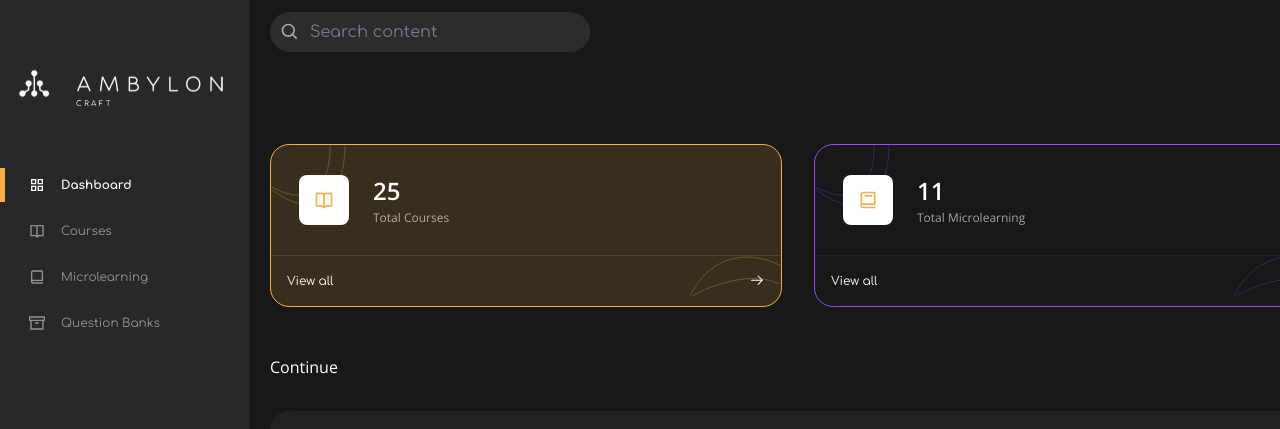
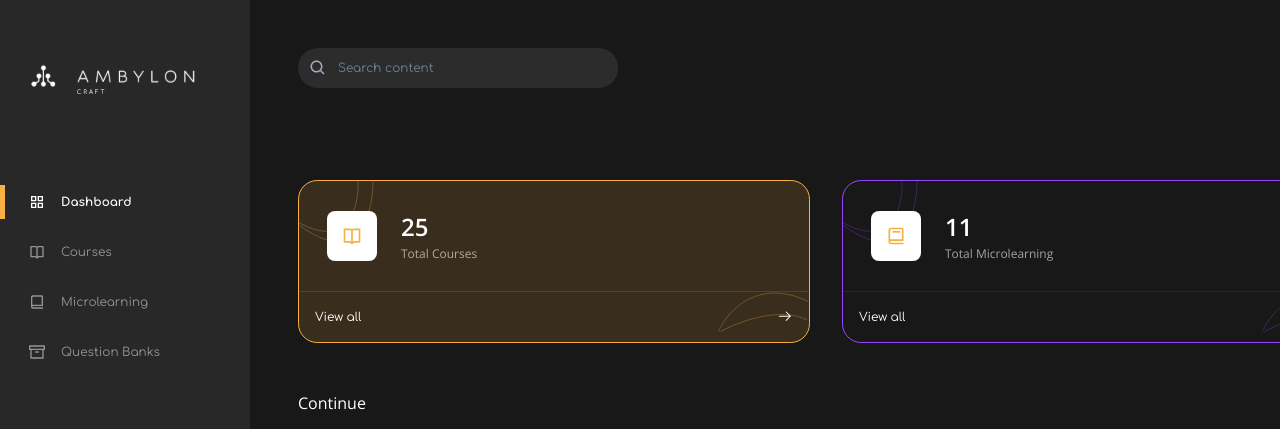
Before and after one commit to theoraccoon/amby-craft-fe, a Next.js app: page /dashboard in a window 1280 px wide. Shown: the top 429 px of the page. Built offline with nearby package versions, Linux system fonts and the light colour scheme; grey boxes are pictures that could not be loaded.

Commit message:
fix: spaces on layout page

```diff
--- a/src/app/shared/layout.tsx
+++ b/src/app/shared/layout.tsx
@@ -22,7 +22,7 @@ export default function SharedLayout({ children }: { children: ReactNode }) {
             <MobileViewHeader />
           </div>
           {/* Main Content */}
-          <div className="bg-[#181818] flex flex-col h-screen px-5 ">
+          <div className="bg-[#181818] flex flex-col h-screen px-12 ">
             <Header />
             <div className="flex-1 overflow-y-auto no-scrollbar">{children}</div>
             <div className="md:hidden fixed bottom-0 left-0 w-full  flex justify-around items-center h-[90px] bg-[#181818]">
--- a/src/components/layout/header/header-actions-panel.tsx
+++ b/src/components/layout/header/header-actions-panel.tsx
@@ -47,7 +47,7 @@ export default function HeaderActionsPanel({ isDashboardPage }: HeaderActionsPan
 
       <div className="flex items-center justify-endw-[30%]  gap-10  ">
         <div className="flex w-[120px]  gap-10 ">
-          <RoundedButton leftIcon={<FiPlus color="#000000" />} onClick={() => setIsOpen(true)}>
+          <RoundedButton leftIcon={<FiPlus color="#000000" height="12px" />} onClick={() => setIsOpen(true)}>
             Create
           </RoundedButton>
 
--- a/src/components/layout/header/header.tsx
+++ b/src/components/layout/header/header.tsx
@@ -11,11 +11,11 @@ export default function Header() {
   const isDashboardPage = pathname === '/dashboard'
 
   return (
-    <div className="hidden md:flex w-full flex-col h-[8vh] justify-center">
-      <div className="flex items-center w-full justify-between">
+    <div className="hidden md:flex w-full flex-col justify-center pb-3">
+      <div className="flex items-center w-full justify-between mt-12">
         {/* Search Bar */}
         <div className="flex items-center h-full w-[20%]">
-          <SearchInputField leftIcon={<BiSearch color="#A0AEC0" size="20px" />} />
+          <SearchInputField leftIcon={<BiSearch color="#A0AEC0" size="18px" />} />
         </div>
         {!isDashboardPage && (
           <div className="flex items-center h-full w-[30%]">
--- a/src/components/layout/sidebar.tsx
+++ b/src/components/layout/sidebar.tsx
@@ -2,7 +2,7 @@
 
 import React from 'react';
 // Make sure to import your icons correctly, e.g.:
-import {  BiBookOpen, BiBookAlt ,} from 'react-icons/bi';
+import { BiBookOpen, BiBookAlt, } from 'react-icons/bi';
 import { MdGridView } from "react-icons/md";
 import { FiArchive } from "react-icons/fi";
 import Image from "next/image";
@@ -31,26 +31,27 @@ function SidebarMenu() {
     };
 
 
-    const baseLiClasses = "flex items-center gap-4 !p-2 text-white !pl-6 !mb-3 !border-l-[5px] !border-[#282828]  cursor-pointer";
+    const baseLiClasses = "flex items-center gap-4 !p-2 text-white !pl-6 !mb-4 !border-l-[5px] !border-[#282828]  cursor-pointer";
 
 
     const baseIconClasses = "text-base";
     const baseSpanClasses = "!text-xs";
-
+0
     return (
         <div className='flex flex-col  w-full h-screen'>
-            <div className="w-full relative h-[15%] !my-7">
+            <div className="w-full relative !mt-[3.438rem] !mb-8">
                 <Image
-                 className="!relative"
+                    className="!relative !w-[80%] ml-4"
                     src={imageUrlAmbylon}
                     alt="Login Background"
-                    layout="fill"
+                    fill={true}
+
                     objectFit="contain"
                     quality={100}
                     priority
                 />
             </div>
-            <div className="h-[85%] ">
+            <div className="mt-[3.438rem] ">
 
                 <ul>
                     {menuItems.map((item) => {
@@ -82,7 +83,7 @@ function SidebarMenu() {
                                 className={liClasses.trim()}
                                 onClick={() => handleItemClick(item.id)}
                             >
-                                <a href="#" className="flex items-center gap-4">
+                                <a href="" className="flex items-center gap-4 ">
                                     <Icon className={baseIconClasses} />
                                     <span
                                         className={`
--- a/src/components/ui/button/rounded-button.tsx
+++ b/src/components/ui/button/rounded-button.tsx
@@ -52,7 +52,8 @@ const RoundedButton = ({
     <Button
       width={"500px"}
       height={["40px"]}
-      fontSize={["sm"]}
+      fontSize={["xs"]}
+      fontWeight={"semibold"}
       bg={variantStyles.bg}
       color={variantStyles.color}
       _hover={variantStyles._hover}
--- a/src/components/ui/button/text-icon-button.tsx
+++ b/src/components/ui/button/text-icon-button.tsx
@@ -29,7 +29,7 @@ export default function ToggleTextWithIcon({
       }`}
     >
       <div className='!ml-10 !p-3   '>{icon}</div>
-      <span className="text-sm font-medium">{label}</span>
+      <span className="text-xs font-medium">{label}</span>
     </div>
   );
 }
--- a/src/components/ui/input/search-input.tsx
+++ b/src/components/ui/input/search-input.tsx
@@ -29,7 +29,7 @@ const SearchInputField = ({
         borderRadius="60px"
         h="40px"
         border="none"
-        color="white"
+        className="!text-[#FFFFFF80] !text-xs"
         bg="transparent"
         pl={leftIcon ? "40px" : "16px"}
         pr={rightIcon ? "40px" : "16px"}
```
Lines whose indentation alone changed are shown as unchanged.
